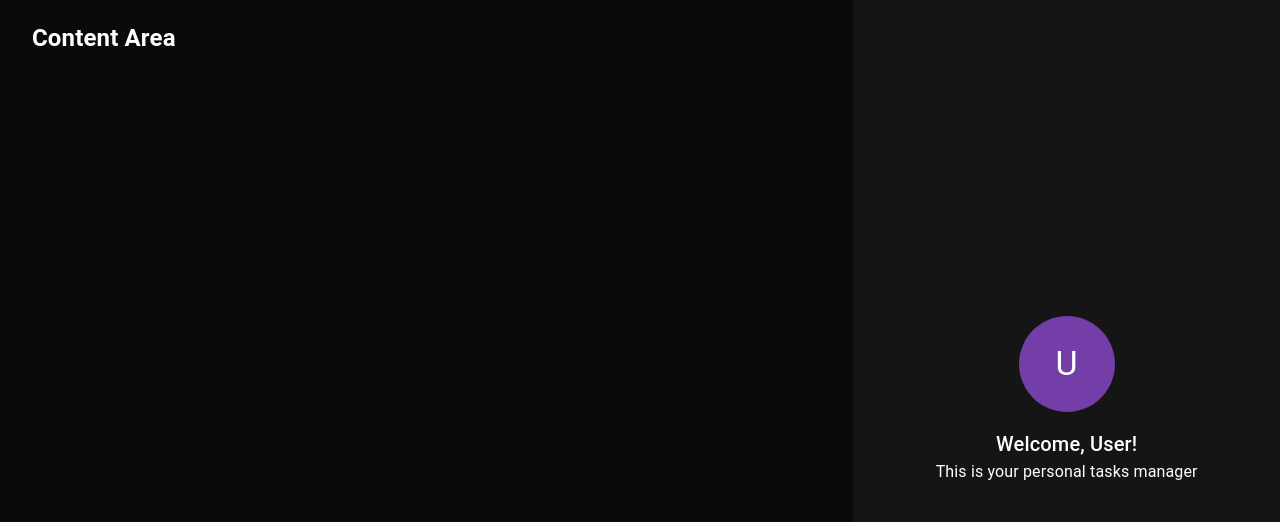
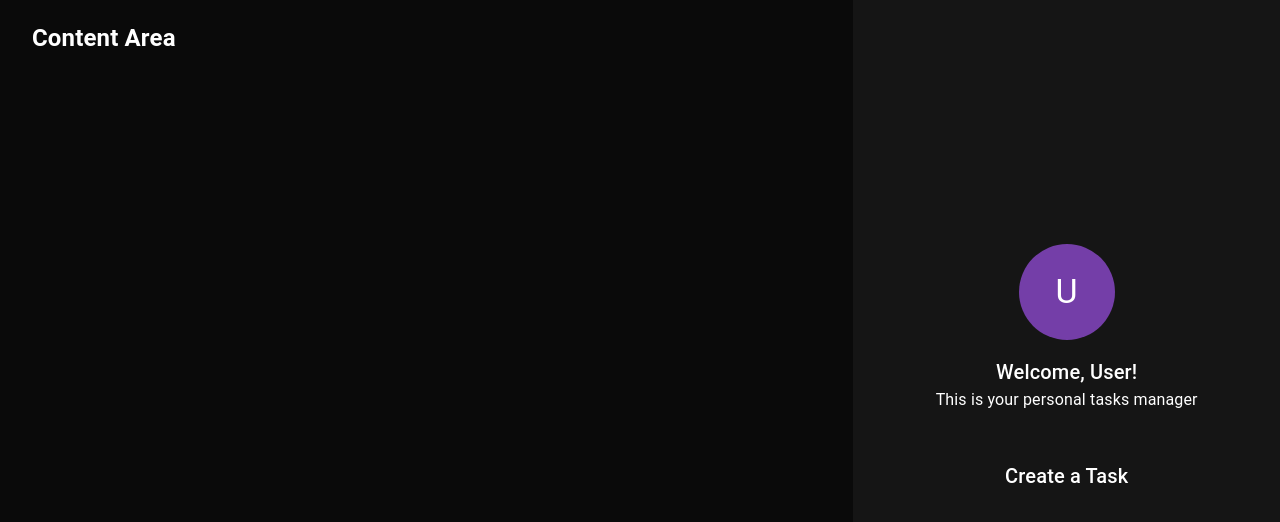
Before and after one commit to SharinLana/typescript-fullstack-tasks-manager, a React (Create React App) app: page / in a window 1280 px wide. Shown: the top 522 px of the page. Built offline with nearby package versions, Linux system fonts and the light colour scheme.

Commit message:
use the TaskForm inside of the Sidebar component

```diff
--- a/src/components/sidebar/Sidebar.tsx
+++ b/src/components/sidebar/Sidebar.tsx
@@ -1,6 +1,7 @@
 import React, { FC, ReactElement } from 'react';
 import { Grid } from '@mui/material';
 import Profile from '../profile/Profile';
+import TaskForm from '../taskForm/TaskForm';
 
 const ContentArea: FC = (): ReactElement => {
   return (
@@ -20,7 +21,8 @@ const ContentArea: FC = (): ReactElement => {
         alignItems: 'center',
       }}
     >
-      <Profile name="User"/>
+      <Profile name="User" />
+      <TaskForm />
     </Grid>
   );
 };
```
